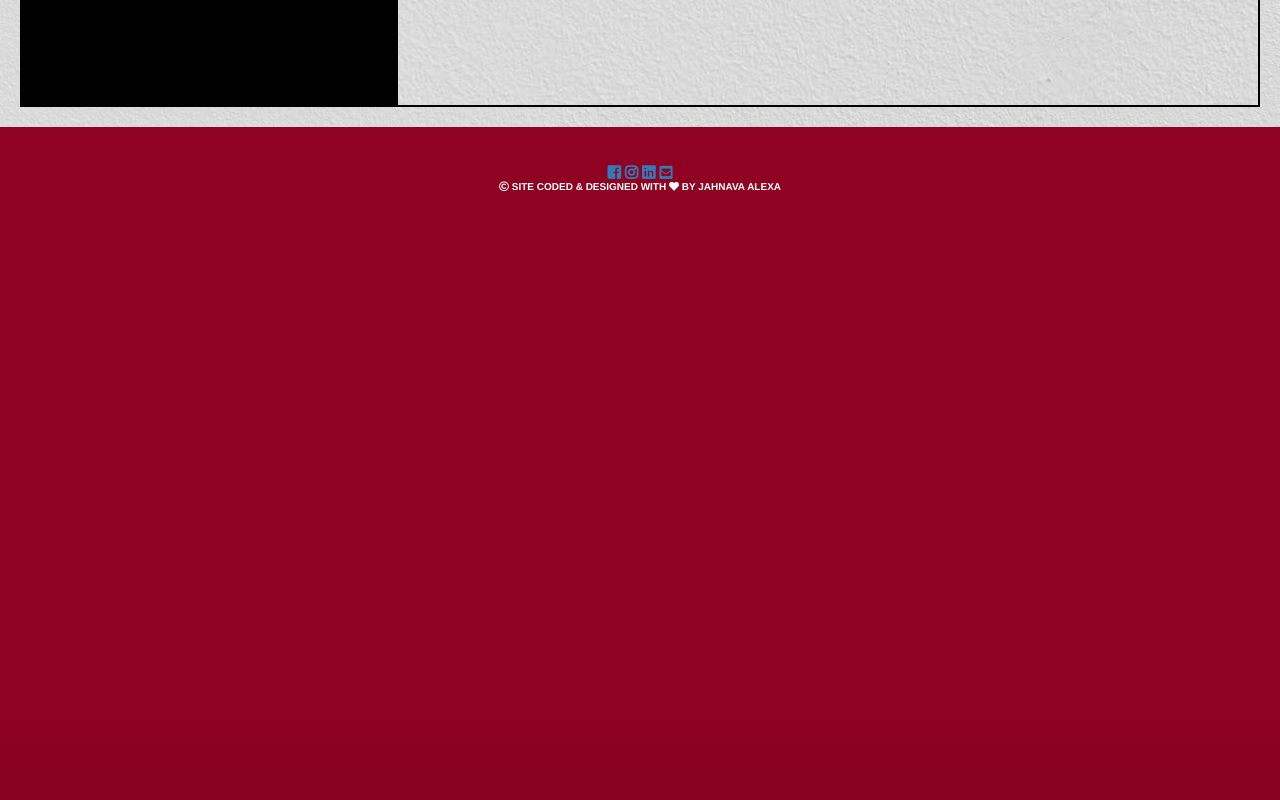
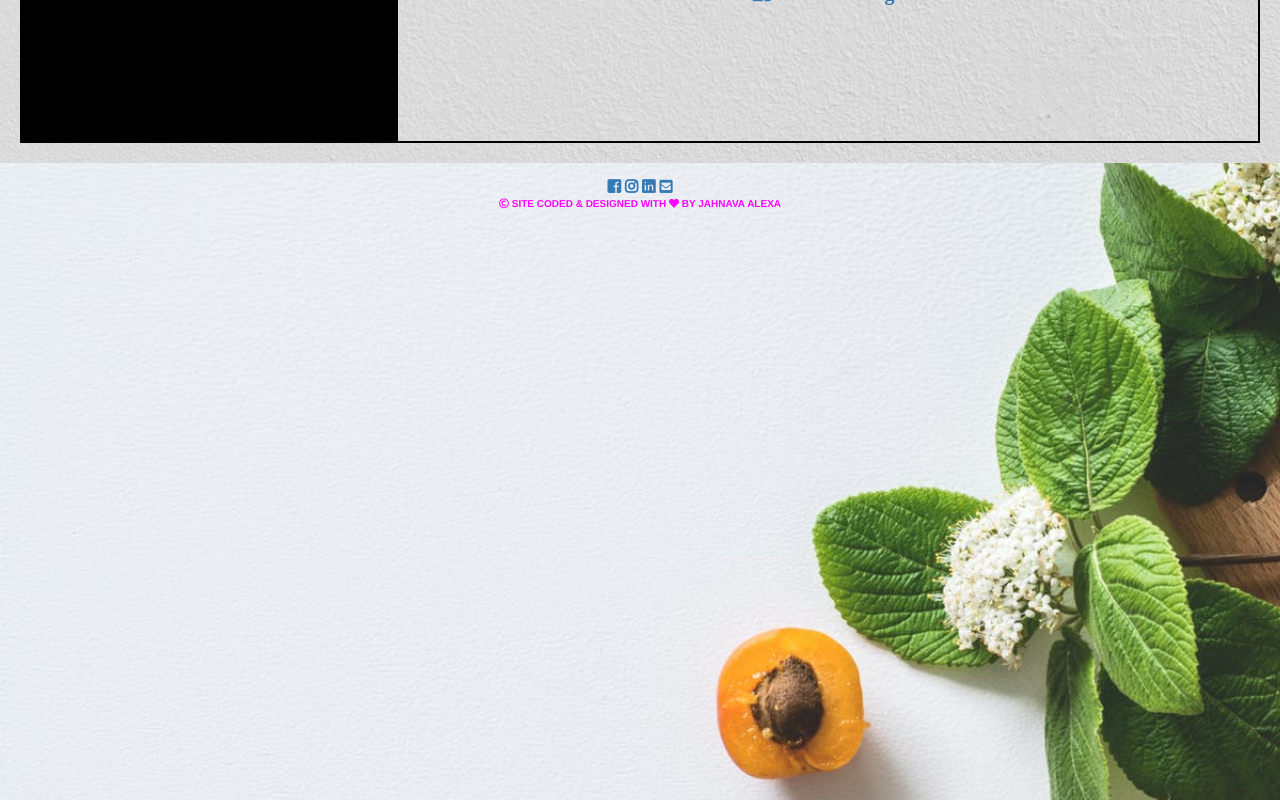
Before and after one commit to Jahnava/HealthCoach, a website: page public/html/contact.html in a window 1280 px wide. Shown: the part 360-1160 px from the top of the page. Drawn offline with nearby package versions, Linux system fonts and the light colour scheme; a web font is replaced by a local one.

Commit message:
added contact page with contact info and links"

```diff
--- a/public/css/main.css
+++ b/public/css/main.css
@@ -9,6 +9,7 @@ html,body{
   background-size: cover;
   /* background-repeat: no-repeat; */
 }
+
 
 
 /* nav & title */
@@ -218,16 +219,19 @@ filter: progid:DXImageTransform.Microsoft.gradient( startColorstr='#8f0222', end
   font-weight: bold;
   font-size: 15px;
   text-transform: uppercase;
-  padding-top: 3%;
+  padding-top: 1%;
   padding-bottom: 100%;
-  color: white;
+  color: magenta;
 background:black;
 background: #8f0222; /* Old browsers */
 background: -moz-linear-gradient(top, #8f0222 42%, #6d0019 78%); /* FF3.6-15 */
 background: -webkit-linear-gradient(top, #8f0222 42%,#6d0019 78%); /* Chrome10-25,Safari5.1-6 */
 background: linear-gradient(to bottom, #8f0222 42%,#6d0019 78%); /* W3C, IE10+, FF16+, Chrome26+, Opera12+, Safari7+ */
 filter: progid:DXImageTransform.Microsoft.gradient( startColorstr='#8f0222', endColorstr='#6d0019',GradientType=0 ); /* IE6-9 */
+background-image: url('/images/contact-background.jpeg');
+background-size: cover
 }
+
 
 #header-pic {
   background-image: url('/images/header-background.jpeg');
--- a/public/html/contact.html
+++ b/public/html/contact.html
@@ -1,5 +1,5 @@
 <!DOCTYPE html>
-<html class='orange-background'>
+<html class='contact-background'>
   <head>
     <meta charset="utf-8"name="description" content="Jahnava Alexa, LMT, CHHC is a Certified Holistic Health Coach with a passion to help people eat clean and live a healthy lifestyle. Most days you can find her in the kitchen creating new recipes or at the gym getting her move on! In a world flooded with diet information, Jahnava’s straight-forward content combine’s nutrition, fitness, healthy recipes, and DIY remedies. Best known for her fun and accessible approach to food & healthy living, she’s built her online wellness business from scratch using her phone and laptop. Jahnava works with people who are looking for ways to implement simple changes to feeling like their best and happiest selves.
   ">
@@ -12,7 +12,7 @@ sick,fat,sad,happy,feel better,local health coaching,online coaching,food,fitnes
     <link href="https://fonts.googleapis.com/css?family=Rye" rel="stylesheet">
   </head>
 
-  <body class='orange-background'>
+  <body class='contact-background'>
 
     <ul class="nav nav-pills nav-justified">
       <!-- <li role="presentation" class="active"><a href="#home">Home</a></li> -->
@@ -24,7 +24,7 @@ sick,fat,sad,happy,feel better,local health coaching,online coaching,food,fitnes
     </ul>
 
     <!--About-->
-    <h3 class="text-center">
+    <h3 class="text-center">Contact</h3>
 
 
     <div class="container-flex responsive">
@@ -45,6 +45,7 @@ sick,fat,sad,happy,feel better,local health coaching,online coaching,food,fitnes
        </div>
      </div>
 
+
      <div class="sticky-footer2 text-center">
        <a href="https://www.facebook.com/InspiredHealthCoach"> <i class="fab fa-facebook-square"></i></a>
        <a href="https://www.instagram.com/jahnava.alexa"><i class="fab fa-instagram"></i></a>
```
Also changed, not shown: public/images/contact-background.jpeg (added), public/images/inspired.jpeg (added).
